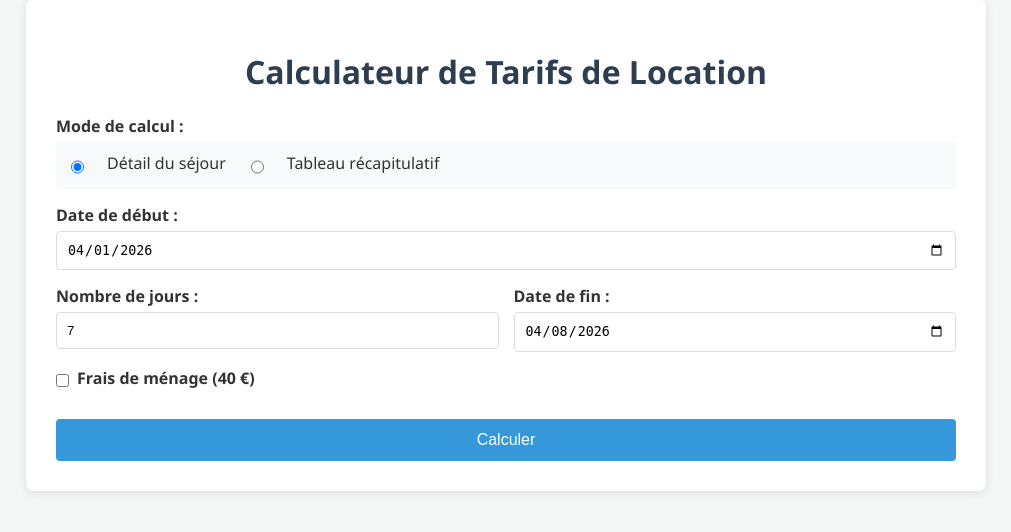
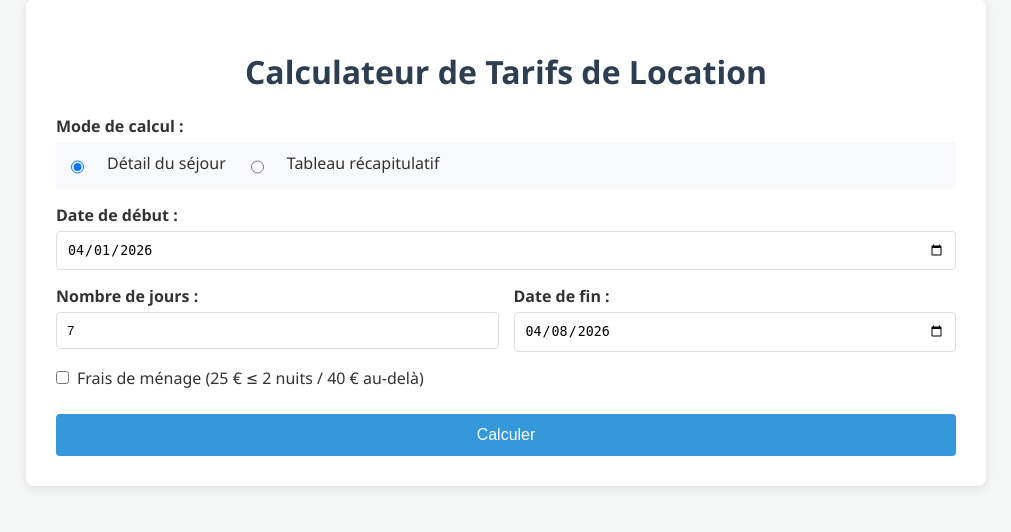
Before and after one commit to netclic/tarifs, a FastAPI app: page / in a window 1280 px wide. Shown: the part 21-553 px from the top of the page, without its empty margins (134-1145 px from the left). Run offline with FastAPI, Linux system fonts and the light colour scheme.

Commit message:
Claude changes for 25€ or 40€ based on number of days

```diff
--- a/app.py
+++ b/app.py
@@ -31,7 +31,8 @@ def home(request: Request):
         "default_fin": jour_depart.isoformat()
     })
 
-FRAIS_MENAGE = 40.0
+def frais_menage(nb_nuitees: int) -> float:
+    return 25.0 if nb_nuitees <= 2 else 40.0
 
 @app.get("/tableau")
 def tableau(
@@ -46,7 +47,7 @@ def tableau(
     if menage:
         for row in rows:
             try:
-                row["prix_semaine_7j"] = f"{float(row['prix_semaine_7j']) + FRAIS_MENAGE:.2f}"
+                row["prix_semaine_7j"] = f"{float(row['prix_semaine_7j']) + frais_menage(7):.2f}"
             except ValueError:
                 pass  # "trop court" — on ne touche pas
     return rows
@@ -68,8 +69,9 @@ def detail(
     # On utilise formater_date_jour pour envoyer une chaîne déjà prête
     formated_details = [[formater_date_jour(d), p] for d, p in details]
     if menage:
-        formated_details.append(["Frais de ménage", FRAIS_MENAGE])
-        total += FRAIS_MENAGE
+        montant_menage = frais_menage(nb_nuitees)
+        formated_details.append(["Frais de ménage", montant_menage])
+        total += montant_menage
 
     return {
         "details": formated_details,
--- a/main.py
+++ b/main.py
@@ -145,8 +145,9 @@ def main():
         date_col = formater_date_jour(jour)
         print(f"{date_col} : {prix:>6.2f} €")
     if args.menage:
-        print(f"{'Frais de ménage':<20} :  40.00 €")
-        total += 40.0
+        montant_menage = 25.0 if nb_jours <= 2 else 40.0
+        print(f"{'Frais de ménage':<20} : {montant_menage:>6.2f} €")
+        total += montant_menage
     print("-" * 30)
     print(f"Prix total   : {total:>6.2f} €, pour {nb_jours} nuits.")
     print(f"Prix moyen   : {total/nb_jours:>6.2f} € par nuit.")
--- a/static/script.js
+++ b/static/script.js
@@ -94,10 +94,11 @@ document.getElementById('calc-form').addEventListener('submit', async (e) => {
 });
 
 async function afficherTableau(formData) {
-    const params = new URLSearchParams(Object.fromEntries(formData)).toString();
+    const params = new URLSearchParams(Object.fromEntries(formData));
+    params.set('menage', document.getElementById('menage').checked ? 'true' : 'false');
     const plate = formData.get('plateforme');
 
-    const response = await fetch(`/tableau?${params}`);
+    const response = await fetch(`/tableau?${params.toString()}`);
     const data = await response.json();
 
     const tbody = document.querySelector('#tarifs-table tbody');
@@ -114,8 +115,9 @@ async function afficherTableau(formData) {
 }
 
 async function afficherDetail(formData) {
-    const params = new URLSearchParams(Object.fromEntries(formData)).toString();
-    const response = await fetch(`/detail?${params}`);
+    const params = new URLSearchParams(Object.fromEntries(formData));
+    params.set('menage', document.getElementById('menage').checked ? 'true' : 'false');
+    const response = await fetch(`/detail?${params.toString()}`);
     const data = await response.json();
 
     document.getElementById('total-price').innerHTML = `<strong>Total : ${data.total.toFixed(2)} €</strong> (${data.nb_nuitees} nuits)`;
--- a/static/style.css
+++ b/static/style.css
@@ -141,10 +141,19 @@ th {
     display: flex;
     align-items: center;
     gap: 8px;
+    margin-bottom: 15px;
 }
 .form-group--checkbox input[type="checkbox"] {
     width: auto;
+    padding: 0;
     margin: 0;
+    flex-shrink: 0;
+}
+.form-group--checkbox label {
+    display: inline;
+    font-weight: normal;
+    margin-bottom: 0;
+    cursor: pointer;
 }
 #daily-list li.menage-line {
     border-top: 2px solid #3498db;
--- a/templates/index.html
+++ b/templates/index.html
@@ -54,7 +54,7 @@
 
             <div class="form-group form-group--checkbox">
                 <input type="checkbox" id="menage" name="menage" value="true">
-                <label for="menage">Frais de ménage (40 €)</label>
+                <label for="menage">Frais de ménage (25 € ≤ 2 nuits / 40 € au-delà)</label>
             </div>
 
             <button type="submit" id="submit-btn">Calculer</button>
```
